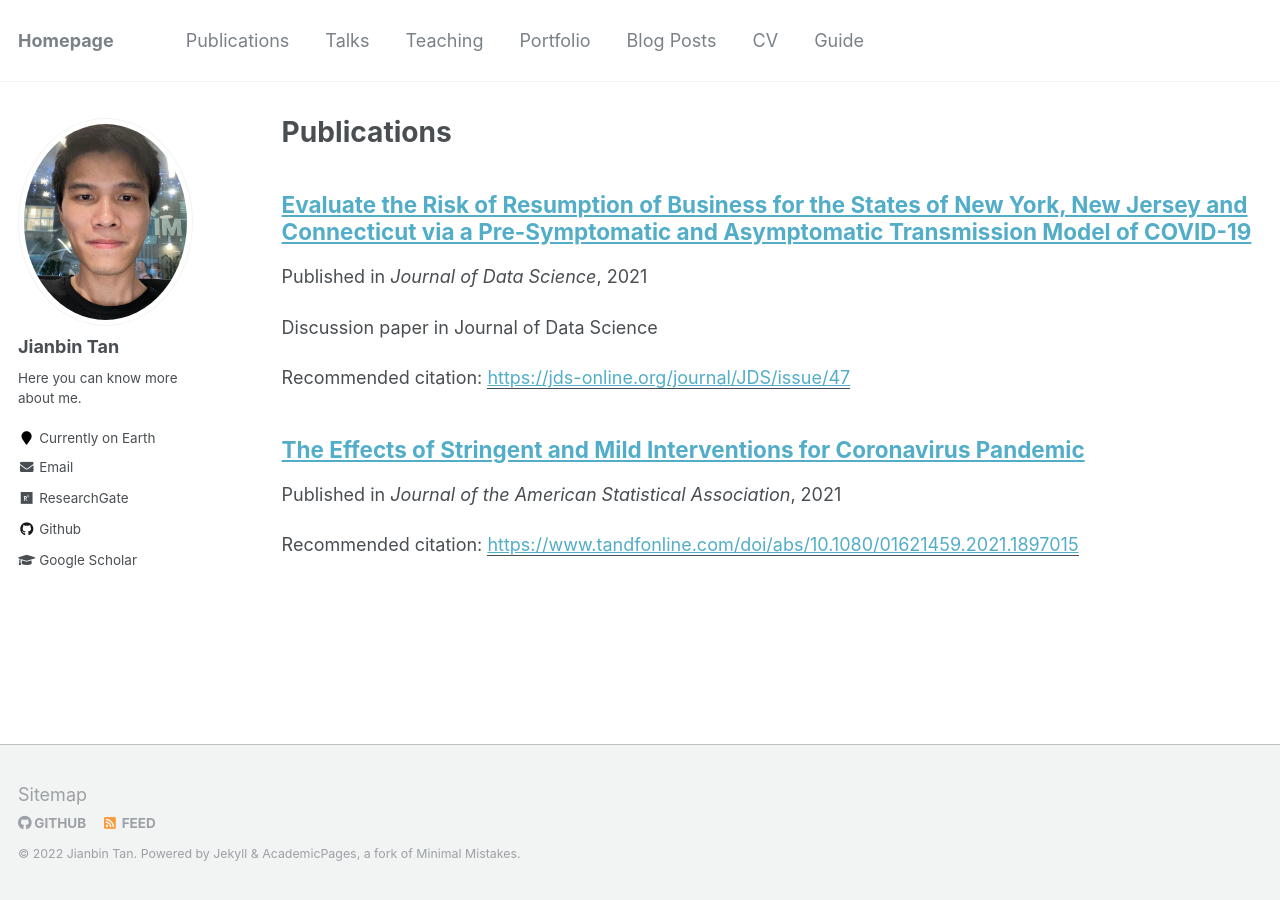
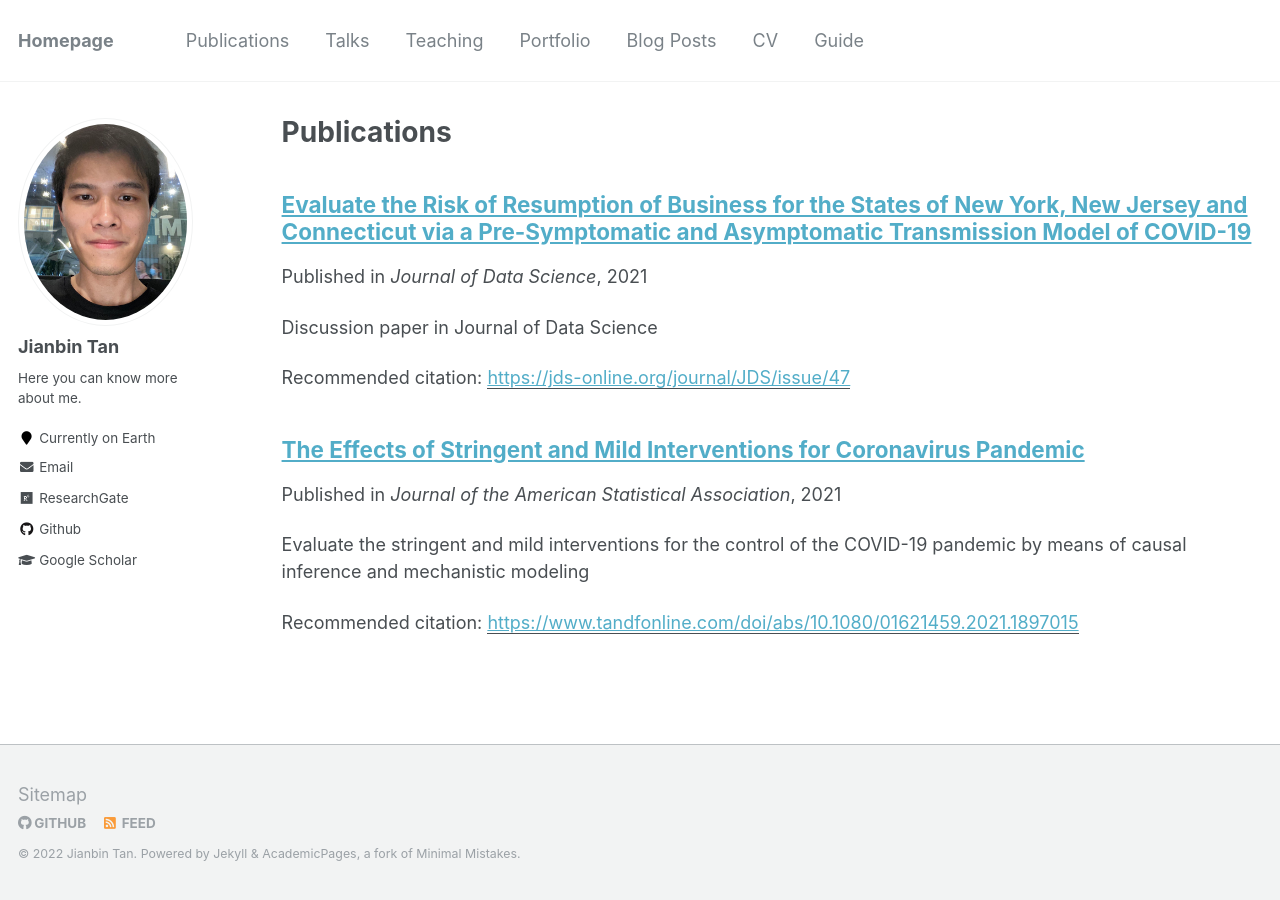
Before and after one commit to Tan-jianbin/Tan-jianbin.github.io, a Jekyll site: the page built from _pages/publications.md, in a window 1280 px wide. Built offline with Jekyll 4.4.1, drawn with Linux system fonts in a browser that asks for light colours.

Commit message:
Update JASA1.md

```diff
--- a/_publications/JASA1.md
+++ b/_publications/JASA1.md
@@ -2,7 +2,7 @@
 title: "The Effects of Stringent and Mild Interventions for Coronavirus Pandemic"
 collection: publications
 permalink: /publication/JASA1
-excerpt: ''
+excerpt: 'Evaluate the stringent and mild interventions for the control of the COVID-19 pandemic by means of causal inference and mechanistic modeling'
 date: 2021-04-22
 venue: 'Journal of the American Statistical Association'
 paperurl: 'https://www.tandfonline.com/doi/abs/10.1080/01621459.2021.1897015'
```
